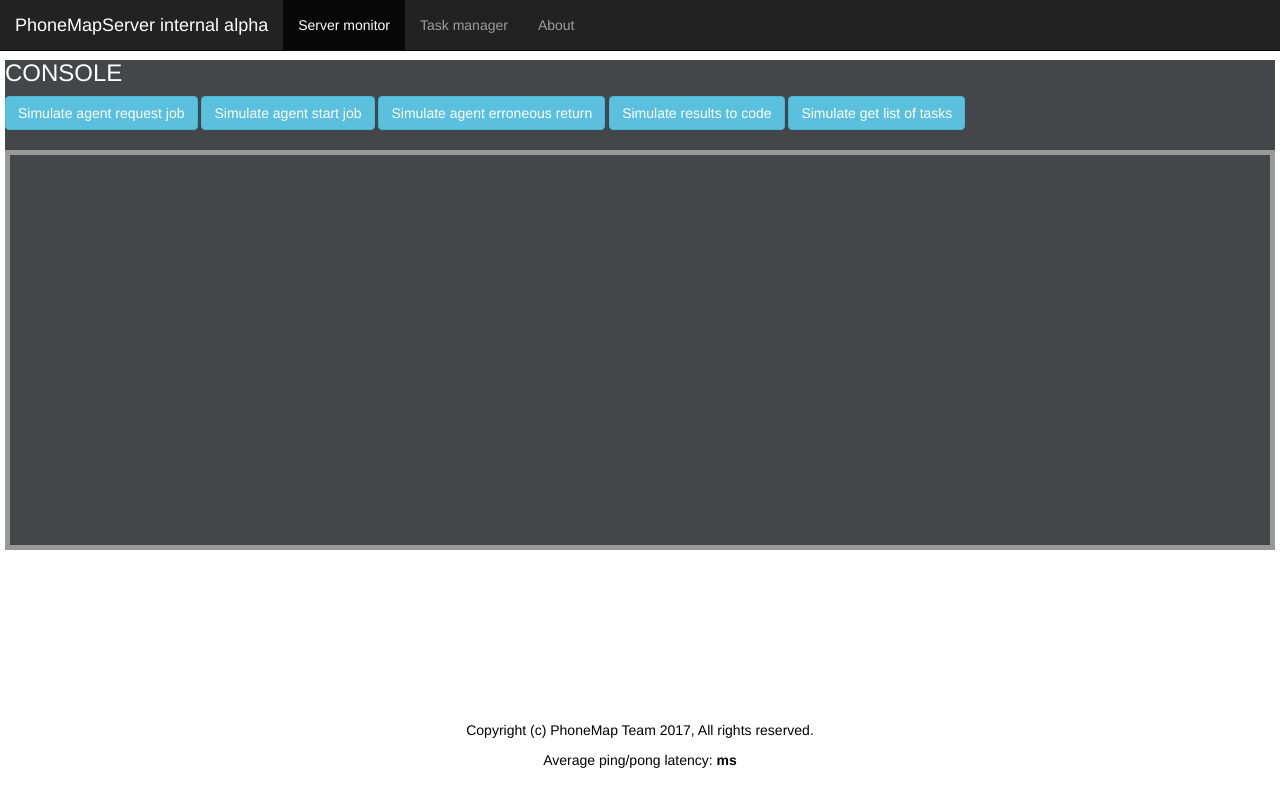
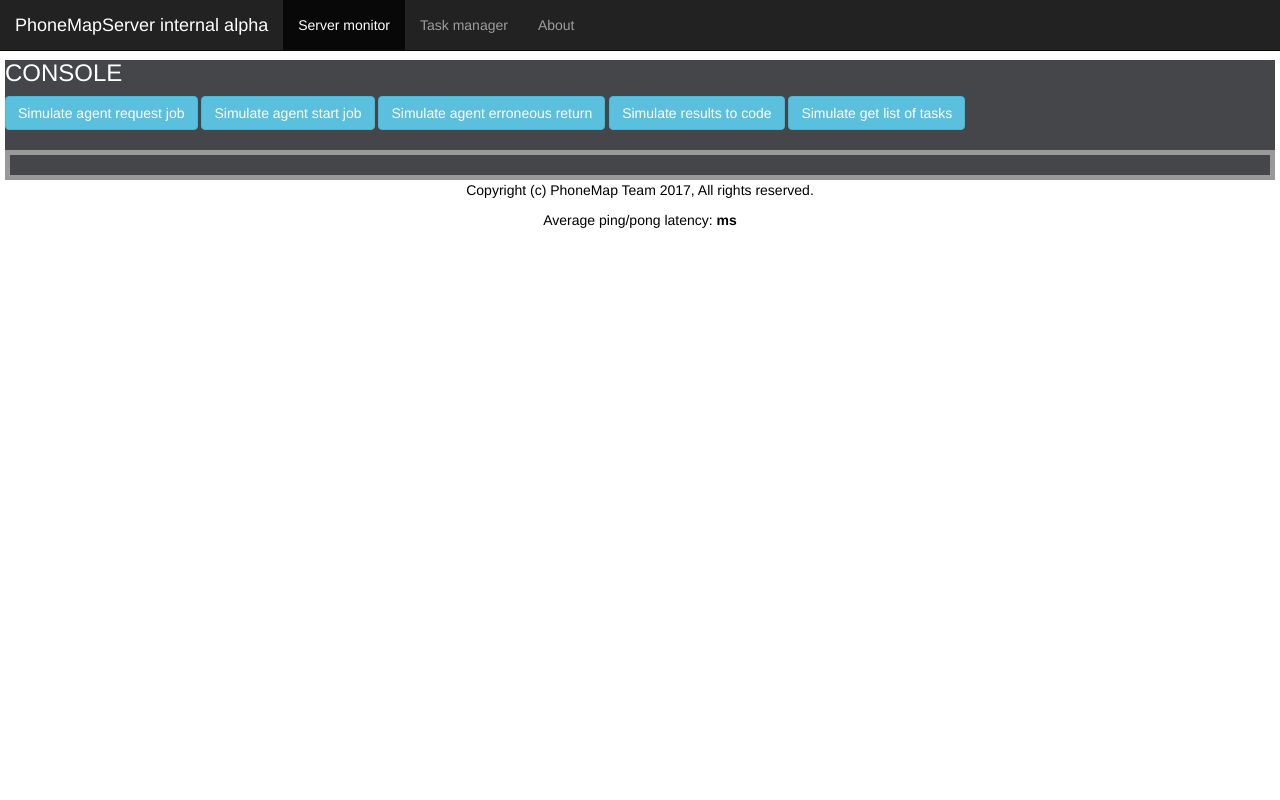
Before and after one commit to PhoneMapWebApps/PhoneMapServer, a Flask app: page / in a window 1280 px wide. Run offline with Flask 2, Linux system fonts and the light colour scheme; parts of the project's set-up code (start-up, migrations or seed data) failed here and were passed over; some libraries are stand-ins or nearby versions.

Commit message:
Removed buggy scroll animations and restyled console height

```diff
--- a/app/templates/index.html
+++ b/app/templates/index.html
@@ -9,6 +9,10 @@
     <script src="https://maxcdn.bootstrapcdn.com/bootstrap/3.3.7/js/bootstrap.min.js"></script>
     <script type="text/javascript" src="//cdnjs.cloudflare.com/ajax/libs/socket.io/1.3.5/socket.io.min.js"></script>
     <style>
+        #serverui {
+            width: 100%;
+            height: 100%;
+        }
         .consolemenu {
             background-color: #44464a;
             color: #ffffff;
@@ -21,7 +25,7 @@
             color: #ffffff;
             position: relative;
             overflow-y: scroll;
-            height: 400px;
+            max-height: 65vh;
             text-align: left;
             margin-left: 5px;
             margin-right: 5px;
@@ -30,11 +34,7 @@
             border-width: 5px;
         }
         #footer {
-            position: absolute;
-            left: 0;
-            top: 90%;
-            right: 0;
-            bottom: 0%;
+            position: relative;
             text-align: center;
             color: #000000;
             background-color: #ffffff;
@@ -72,17 +72,17 @@
             // section of the page.
             socket.on('my_response', function(msg) {
                 $('#log').append('<br>' + $('<div/>').text('Received #' + msg.count + ': ' + msg.data).html());
-                $("#log").animate({ scrollTop: $('#log').prop("scrollHeight")}, 1000);
+                $("#log").scrollTop($("#log")[0].scrollHeight);
             });
 
             socket.on('set_code', function(msg) {
               $('#log').append('<br>' + $('<div/>').text('Received some code ' + msg.code + " and " + msg.data ).html());
-              $("#log").animate({ scrollTop: $('#log').prop("scrollHeight")}, 1000);
+              $("#log").scrollTop($("#log")[0].scrollHeight);
             });
 
             socket.on('no_tasks', function() {
               $('#log').append('<br>' + $('<div/>').text('No more tasks available for you!').html());
-              $("#log").animate({ scrollTop: $('#log').prop("scrollHeight")}, 1000);
+              $("#log").scrollTop($("#log")[0].scrollHeight);
             });
 
             socket.on('task_list', function(msg) {
@@ -91,10 +91,10 @@
               for(var i = 0, size = list.length; i < size ; i++){
                    $('#log').append('<br>' + $('<div/>').text(JSON.stringify(list[i]) ).html());
               }
-              $("#log").animate({ scrollTop: $('#log').prop("scrollHeight")}, 1000);
+              $("#log").scrollTop($("#log")[0].scrollHeight);
             });
 
-            $("#log").animate({ scrollTop: $('#log').prop("scrollHeight")}, 1000);
+            $("#log").scrollTop($("#log")[0].scrollHeight);
 
             // Interval function that tests message latency by sending a "ping"
             // message. The server then responds with a "pong" message and the
@@ -149,6 +149,7 @@
     </script>
 </head>
 <body>
+    <div id="serverui">
     <nav class="navbar navbar-inverse navbar-fixed-top">
       <div class="container-fluid">
         <div class="navbar-header">
@@ -196,5 +197,6 @@
         <p>Copyright (c) PhoneMap Team 2017, All rights reserved.</p>
         <p>Average ping/pong latency: <b><span id="ping-pong"></span>ms</b></p>
     </div>
+    </div>
 </body>
 </html>
```
